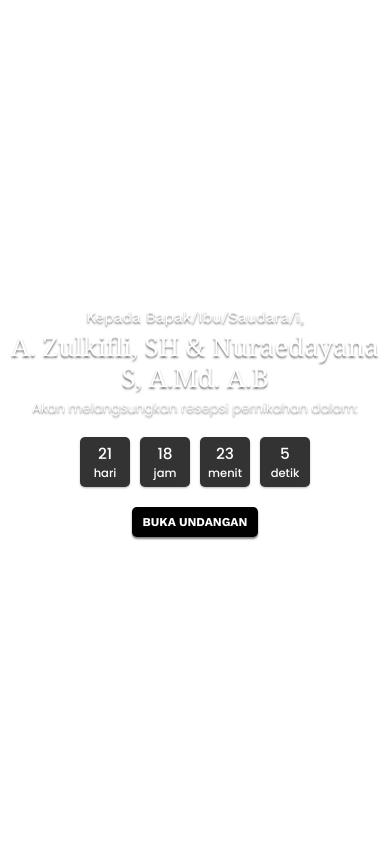
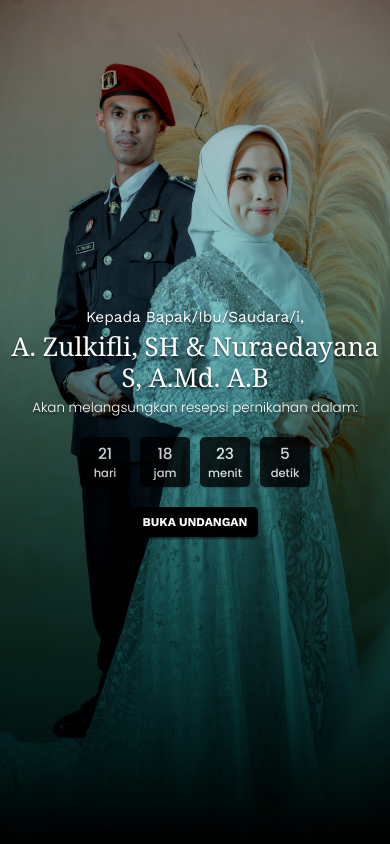
Before and after one commit to Mindraalfhazy/WEDDING, a plain HTML site: page index.html in a window 390 px wide. Shown: the top 844 px of the page. Drawn offline with nearby package versions, Linux system fonts and the light colour scheme; some packages are replaced by stand-ins of ours; a script that the page names is missing.

Commit message:
Add files via upload

```diff
--- a/style.css
+++ b/style.css
@@ -490,7 +490,7 @@ footer li {
   }
   .hero {
     position: relative;
-    background: url('img/bg5.jgp') no-repeat center center fixed;
+    background: url('img/bg5.jpg') no-repeat center center fixed;
     background-size: cover;
     height: 100vh; /* Sesuaikan tinggi sesuai kebutuhan */
 }
```
